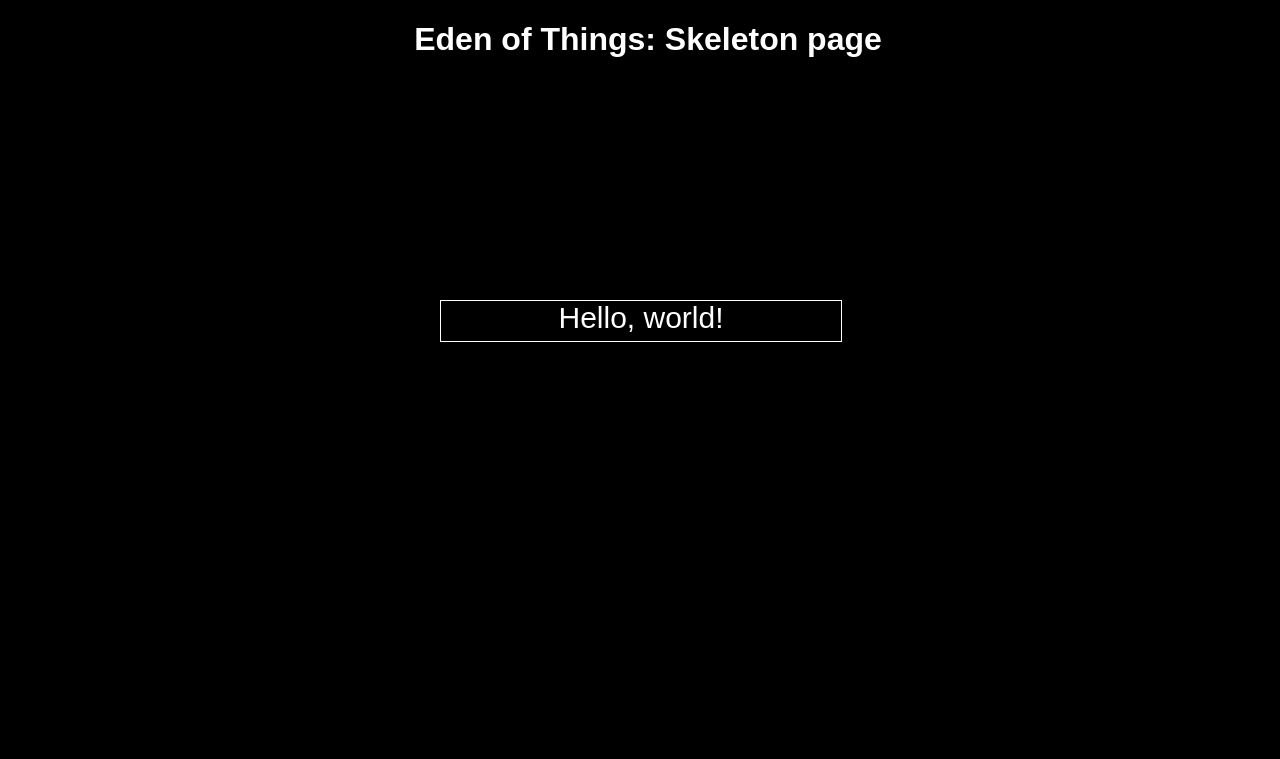
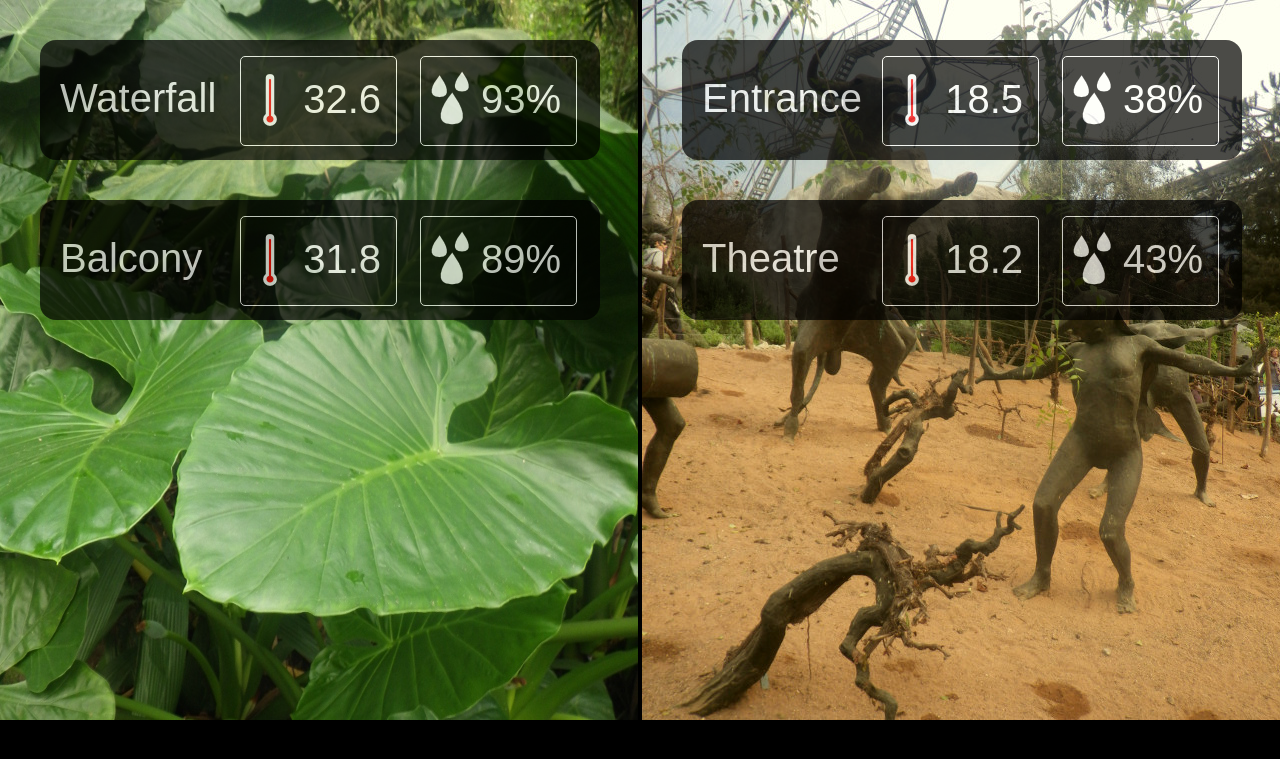
Before and after one commit to TheEdenOfThings/eot-ui, a PHP site: page / in a window 1280 px wide. Shown: the top 759 px of the page. Run offline with PHP 8.4, Linux system fonts and the light colour scheme; some libraries are stand-ins or nearby versions.

Commit message:
Html Mockup

```diff
--- a/web/procentric/application/xait.xml
+++ b/web/procentric/application/xait.xml
@@ -1,5 +1,5 @@
 <XAIT>
-<versionNumber>200</versionNumber>
+<versionNumber>300</versionNumber>
 	<AbstractService>
 	<svcName>Pro:Centric Application</svcName>
 	<svcId>0x1204</svcId>
@@ -19,7 +19,7 @@
 					<version>0</version>
 				</applicationDescriptor>
 				<HcapDescriptor>
-					<url>http://192.168.0.104/eot/</url>
+					<url>http://10.0.0.101/eot-ui/web/ui/</url>
 				</HcapDescriptor>
 			</Application>
 		</ApplicationList>
--- a/web/ui/eot.css
+++ b/web/ui/eot.css
@@ -9,19 +9,105 @@ body
     height: 720px;
 }
 
-h1
+div.screen
 {
-    text-align: center;
+	position: absolute;
+	top:0;
+	left:0;
+	width:1280px;
+	height:720px;
+
 }
 
-#test
+
+
+div.half_screen
 {
-    position: absolute;
-    width: 400px;
-    height: 40px;
-    left: 440px;
-    top: 300px;
-    border: solid white 1px;
-    text-align: center;
-    font-size: 30px;
+	position: absolute;
+	top:0;
+	width:638px;
+	height:720px;
+
 }
+
+div#screen1_left
+{
+	background-image: url(images/eden-tropical.jpg);
+	left:0;
+	border-right: 4px solid black;
+
+}
+
+div#screen1_right
+{
+	background-image: url(images/eden-med.jpg);
+	right:0;
+
+}
+
+div.location
+{
+	margin-top:40px;
+	margin-left:40px;
+	width:560px;
+	height:120px;
+	background-color:black;
+	opacity: 0.7;
+	border-radius: 16px;
+	position:relative;
+
+}
+
+div.location_title
+{
+	position: absolute;
+	top:36px;
+	left:20px;
+	font-size:40px;
+
+}
+
+
+div.reading
+{
+	position: absolute;
+	padding-top:20px;
+	padding-right:15px;
+	top:16px;
+	font-size:40px;
+	height:68px;
+	width:140px;
+	border: 1px solid white;
+	text-align:right;
+	border-radius: 5px;
+}
+
+div.reading_temp
+{
+	left:200px;
+}
+
+div.reading_humidity
+{
+	left:380px;
+}
+
+div.temperature_icon
+{
+	position: absolute;
+	height:64px;
+	width:48px;
+	top:10px;
+	left:5px;
+	background-image:url(icons/temp.png);
+}
+
+div.humidity_icon
+{
+	position: absolute;
+	height:64px;
+	width:48px;
+	top:10px;
+	left:5px;
+	background-image:url(icons/humidity.png);
+}
--- a/web/ui/eot.js
+++ b/web/ui/eot.js
@@ -22,6 +22,11 @@ function get_value(id, callback)
 // Startup function
 $(function()
   {
+
+setTimeout(function(){location.reload();},30000);
+
+return;
+
     var test = $("<div/>");
     test.attr("id", "test");
     test.text("Hello, world!");
--- a/web/ui/index.php
+++ b/web/ui/index.php
@@ -8,6 +8,8 @@
 
 <!DOCTYPE html>
 <html>
+
+
   <head>
     <meta http-equiv="X-UA-Compatible" content="IE=11"/>
     <meta name="page-view-size" content="1280*720" />
@@ -23,6 +25,98 @@
   </head>
 
   <body>
-    <h1>Eden of Things: Skeleton page</h1>
-  </body>
+
+
+
+	<div id="screen1" class="screen">
+		<div id="screen1_left" class="half_screen">
+
+			<div id="location_1" class="location">
+				<div class="location_title" >
+				Waterfall
+				</div>
+				<div class="reading reading_temp" >
+				32.6
+					<div class="temperature_icon">
+					</div>
+				</div>
+				<div class="reading reading_humidity" >
+				93%
+					<div class="humidity_icon">
+					</div>
+				</div>
+			</div>
+
+			<div id="location_2" class="location">
+				<div class="location_title" >
+				Balcony
+				</div>
+				<div class="reading reading_temp" >
+				31.8
+					<div class="temperature_icon">
+					</div>
+				</div>
+				<div class="reading reading_humidity" >
+				89%
+					<div class="humidity_icon">
+					</div>
+				</div>
+
+
+			</div>
+
+
+
+
+		</div>
+		<div id="screen1_right" class="half_screen">
+			<div id="location_1" class="location">
+				<div class="location_title" >
+				Entrance
+				</div>
+				<div class="reading reading_temp" >
+				18.5
+					<div class="temperature_icon">
+					</div>
+				</div>
+				<div class="reading reading_humidity" >
+				38%
+					<div class="humidity_icon">
+					</div>
+				</div>
+			</div>
+
+			<div id="location_2" class="location">
+				<div class="location_title" >
+				Theatre
+				</div>
+				<div class="reading reading_temp" >
+				18.2
+					<div class="temperature_icon">
+					</div>
+				</div>
+				<div class="reading reading_humidity" >
+				43%
+					<div class="humidity_icon">
+					</div>
+				</div>
+
+
+			</div>
+		</div>
+	</div>
+
+	<div id="screen2" class="screen">
+
+
+	</div>
+
+	<div id="screen3" class="screen">
+
+
+</div>
+
+
+
+</body>
 </html>
```
